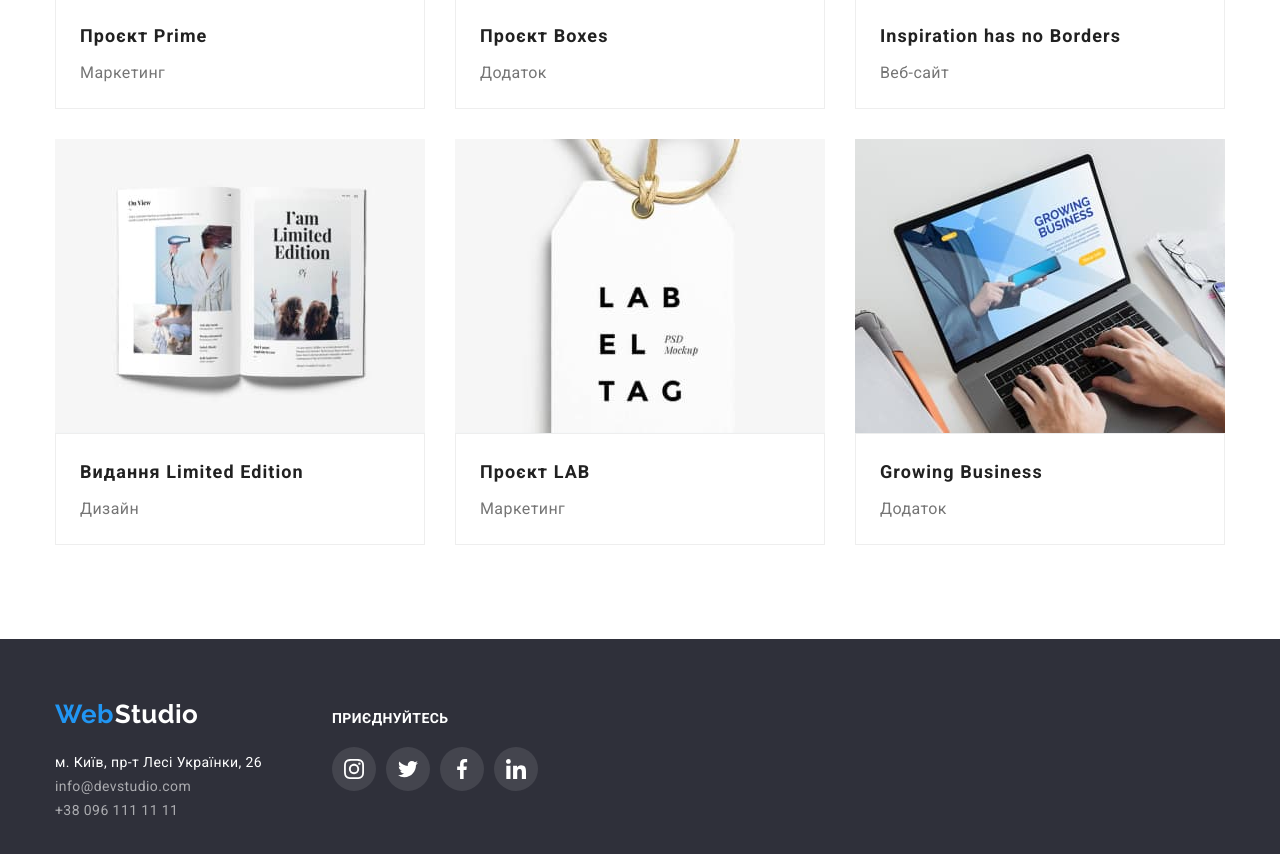
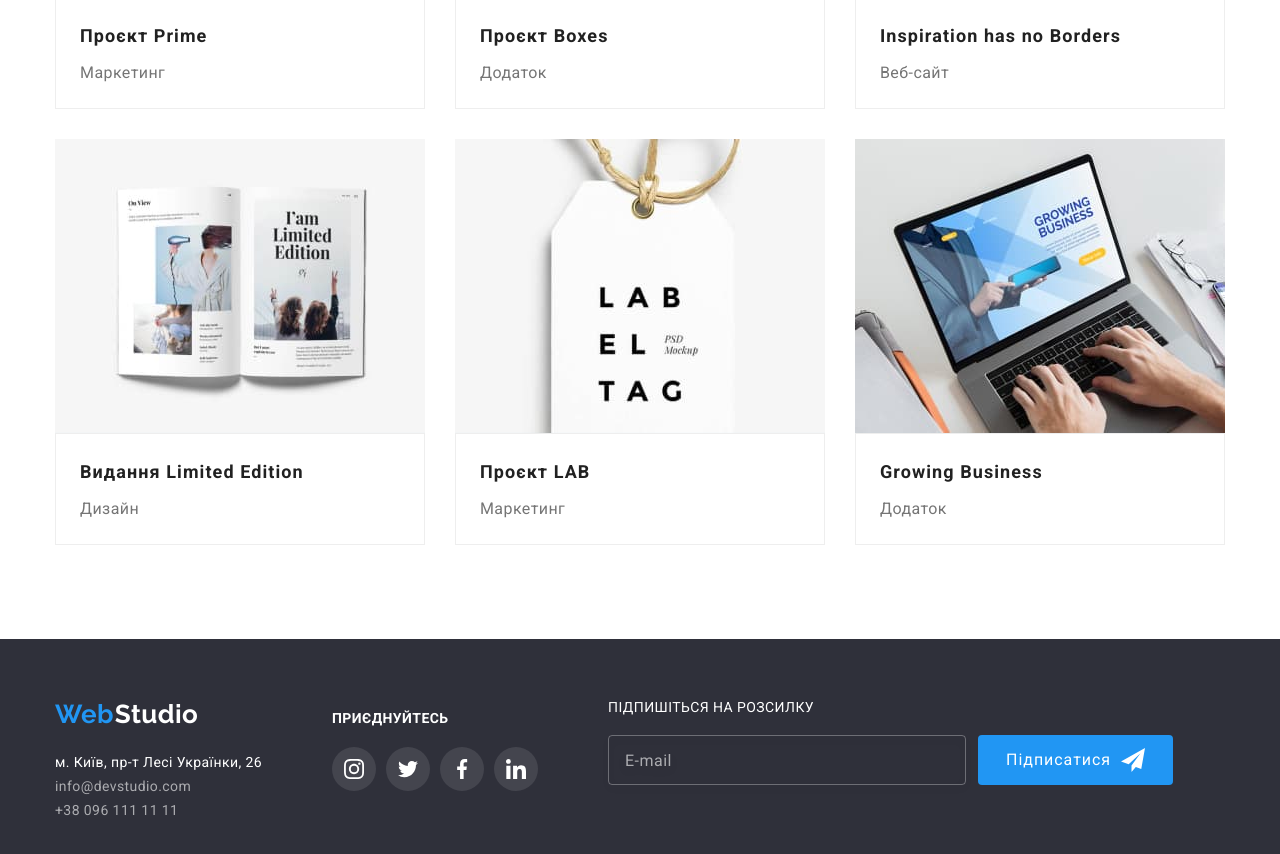
Before and after one commit to leonid-holub/goit-markup-hw-06, a plain HTML site: page portfolio.html in a window 1280 px wide. Shown: the part 996-1850 px from the top of the page. Drawn offline with nearby package versions, Linux system fonts and the light colour scheme.

Commit message:
Додає форму для підписки на россілку у футері на сторінці "Портфоліо".

```diff
--- a/portfolio.html
+++ b/portfolio.html
@@ -332,6 +332,18 @@
 						</li>
 					</ul>
 				</div>
+				<form class="footer-form">
+					<p class="footer-subscribe-paragraph paragraph">Підпишіться на розсилку</p>
+					<div class="footer-subscribe-area">
+						<input type="email" class="footer-input-email" name="mail" placeholder="E-mail" />
+						<button type="submit" class="footer-submit-btn">
+							<span class="footer-submit-btn-txt">Підписатися</span>
+							<svg class="footer-submit-btn-icon" width="24px" height="24px">
+								<use href="./images/icons.svg#send-button"></use>
+							</svg>
+						</button>
+					</div>
+				</form>
 			</div>
 		</footer>
 	</body>
```
